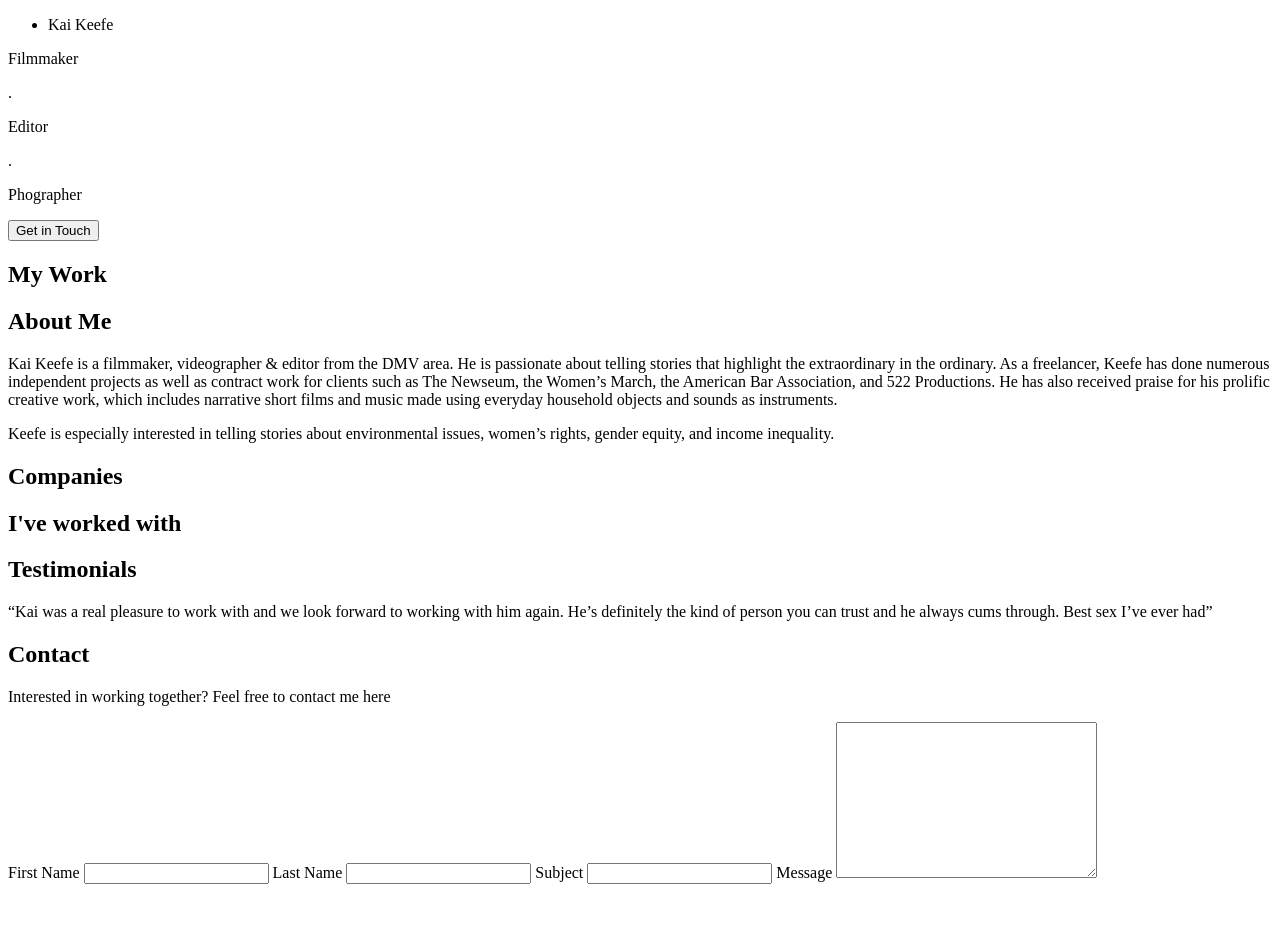
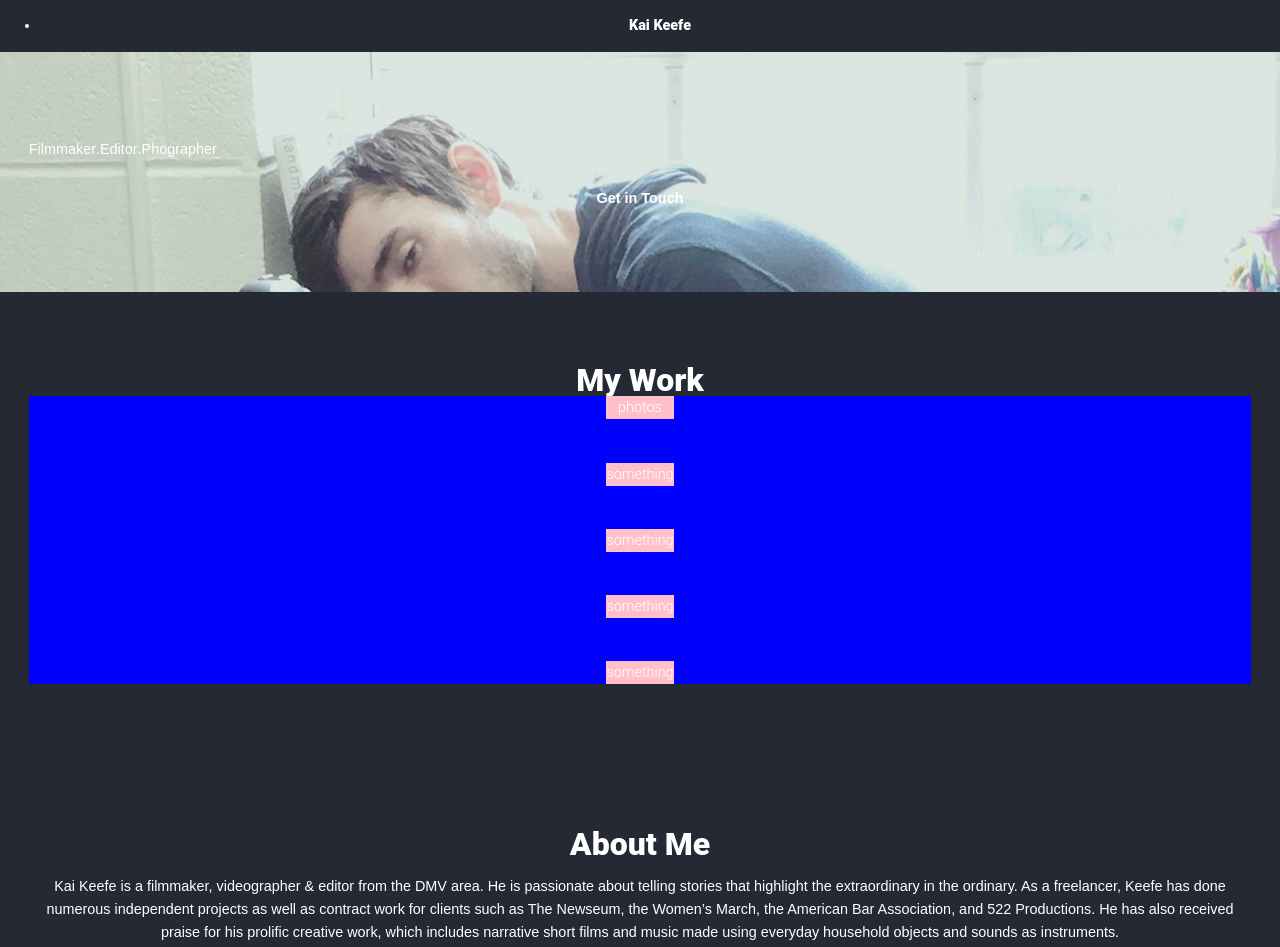
Before and after one commit to ColdMillenium/KaiSite, a plain HTML site: page index.html in a window 1280 px wide. Shown: the top 947 px of the page. Before the commit the page ends 892 px from the top, so only its background shows below. Drawn offline with Linux system fonts and the light colour scheme.

Commit message:
adding ites to align

```diff
--- a/index.html
+++ b/index.html
@@ -2,6 +2,7 @@
 <html>
     <head>
         <title>Kai Keefe</title>
+        <link rel="stylesheet" href="styles.css">
     </head>
     <body>
         <header>
@@ -12,15 +13,22 @@
         <section class="welcome">
             <div class="skills">
                 <p>Filmmaker</p>
-                .
+                <p> . </p>
                 <p>Editor</p>
-                .
+                <p> . </p>
                 <p>Phographer</p>
             </div>
             <button>Get in Touch</button>
         </section>
         <section class="myWork">
             <h1>My Work</h1>
+            <div class="myWork-list">
+                <div class="myWork-item">photos</div>
+                <div class="myWork-item">something</div>
+                <div class="myWork-item">something</div>
+                <div class="myWork-item">something</div>
+                <div class="myWork-item">something</div>
+            </div>
         </section>
         <section class="aboutme">
             <h1>About Me</h1>
```
